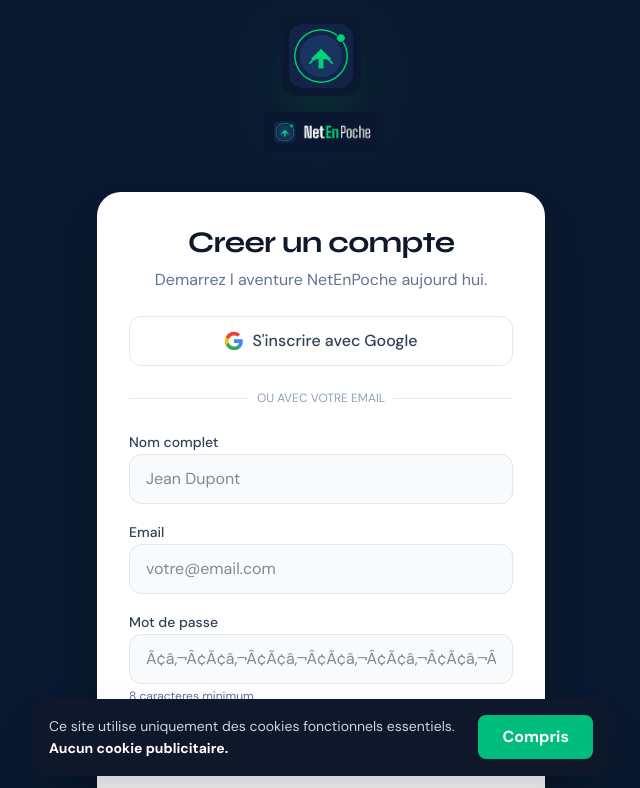
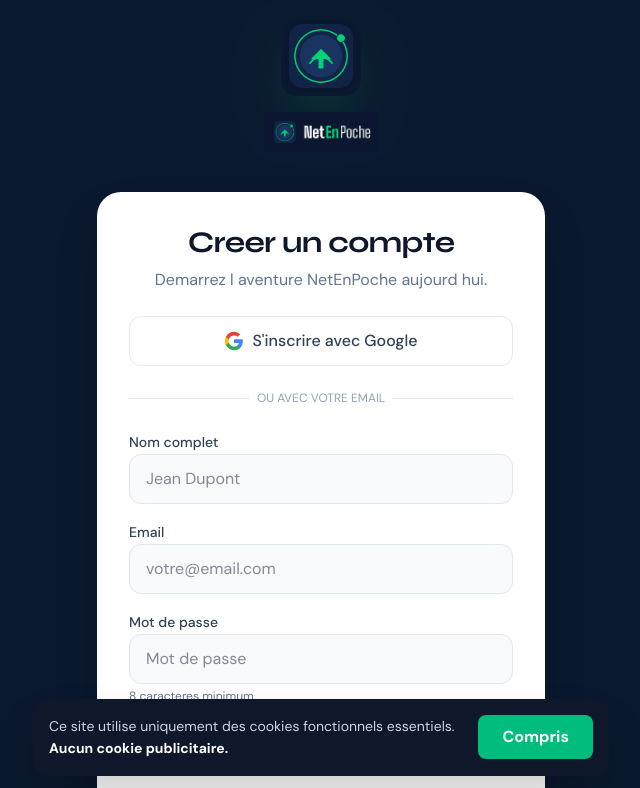
Before and after one commit to fedijebri627-cyber/NetEnPoche, a Next.js app: page /auth/register in a window 1280 px wide. Shown: the top 788 px of the page, without its empty margins (319-959 px from the left). Built offline with nearby package versions, Linux system fonts and the light colour scheme; no server answers.

Commit message:
Wrap auth search params in suspense

```diff
--- a/app/auth/login/page.tsx
+++ b/app/auth/login/page.tsx
@@ -1,13 +1,13 @@
 'use client'
 
-import { useState } from 'react'
+import { Suspense, useState } from 'react'
 import { createBrowserClient } from '@/lib/supabase/client'
 import { useRouter, useSearchParams } from 'next/navigation'
 import Link from 'next/link'
 import { Loader2 } from 'lucide-react'
 import { createAppUrl, getBrowserAppUrl, sanitizeNextPath } from '@/lib/app-url'
 
-export default function LoginPage() {
+function LoginPageContent() {
     const [email, setEmail] = useState('')
     const [password, setPassword] = useState('')
     const [error, setError] = useState<string | null>(null)
@@ -116,7 +116,7 @@ export default function LoginPage() {
                     <input
                         id="password"
                         type="password"
-                        placeholder="Ã¢â‚¬Â¢Ã¢â‚¬Â¢Ã¢â‚¬Â¢Ã¢â‚¬Â¢Ã¢â‚¬Â¢Ã¢â‚¬Â¢Ã¢â‚¬Â¢Ã¢â‚¬Â¢"
+                        placeholder="Mot de passe"
                         value={password}
                         onChange={(e) => setPassword(e.target.value)}
                         required
@@ -134,9 +134,25 @@ export default function LoginPage() {
             </form>
 
             <p className="text-center text-sm text-slate-500">
-                Pas encore de compte ?{' '}
-                <Link href="/auth/register" className="text-brand-green hover:underline font-medium">S&apos;inscrire</Link>
+                Pas encore de compte?{' '}
+                <Link href="/auth/register" className="text-brand-green hover:underline font-medium">S'inscrire</Link>
             </p>
         </div>
     )
 }
+
+function LoginPageFallback() {
+    return (
+        <div className="flex items-center justify-center py-12">
+            <Loader2 className="h-6 w-6 animate-spin text-slate-400" />
+        </div>
+    )
+}
+
+export default function LoginPage() {
+    return (
+        <Suspense fallback={<LoginPageFallback />}>
+            <LoginPageContent />
+        </Suspense>
+    )
+}
--- a/app/auth/register/page.tsx
+++ b/app/auth/register/page.tsx
@@ -1,13 +1,13 @@
 'use client'
 
-import { useState } from 'react'
+import { Suspense, useState } from 'react'
 import { createBrowserClient } from '@/lib/supabase/client'
 import { useSearchParams } from 'next/navigation'
 import Link from 'next/link'
 import { Loader2, CheckCircle2 } from 'lucide-react'
 import { createAppUrl, getBrowserAppUrl, sanitizeNextPath } from '@/lib/app-url'
 
-export default function RegisterPage() {
+function RegisterPageContent() {
     const [fullName, setFullName] = useState('')
     const [email, setEmail] = useState('')
     const [password, setPassword] = useState('')
@@ -96,7 +96,7 @@ export default function RegisterPage() {
                     <path d="M5.84 14.09c-.22-.66-.35-1.36-.35-2.09s.13-1.43.35-2.09V7.07H2.18C1.43 8.55 1 10.22 1 12s.43 3.45 1.18 4.93l2.85-2.22.81-.62z" fill="#FBBC05" />
                     <path d="M12 5.38c1.62 0 3.06.56 4.21 1.64l3.15-3.15C17.45 2.09 14.97 1 12 1 7.7 1 3.99 3.47 2.18 7.07l3.66 2.84c.87-2.6 3.3-4.53 6.16-4.53z" fill="#EA4335" />
                 </svg>
-                <span>S&apos;inscrire avec Google</span>
+                <span>S'inscrire avec Google</span>
             </button>
 
             <div className="relative">
@@ -140,7 +140,7 @@ export default function RegisterPage() {
                     <input
                         id="password"
                         type="password"
-                        placeholder="Ã¢â‚¬Â¢Ã¢â‚¬Â¢Ã¢â‚¬Â¢Ã¢â‚¬Â¢Ã¢â‚¬Â¢Ã¢â‚¬Â¢Ã¢â‚¬Â¢Ã¢â‚¬Â¢"
+                        placeholder="Mot de passe"
                         value={password}
                         onChange={(e) => setPassword(e.target.value)}
                         required
@@ -166,9 +166,25 @@ export default function RegisterPage() {
             </form>
 
             <p className="text-center text-sm text-slate-500">
-                Vous avez deja un compte ?{' '}
+                Vous avez deja un compte?{' '}
                 <Link href="/auth/login" className="text-brand-green hover:underline font-medium">Se connecter</Link>
             </p>
         </div>
     )
 }
+
+function RegisterPageFallback() {
+    return (
+        <div className="flex items-center justify-center py-12">
+            <Loader2 className="h-6 w-6 animate-spin text-slate-400" />
+        </div>
+    )
+}
+
+export default function RegisterPage() {
+    return (
+        <Suspense fallback={<RegisterPageFallback />}>
+            <RegisterPageContent />
+        </Suspense>
+    )
+}
```
